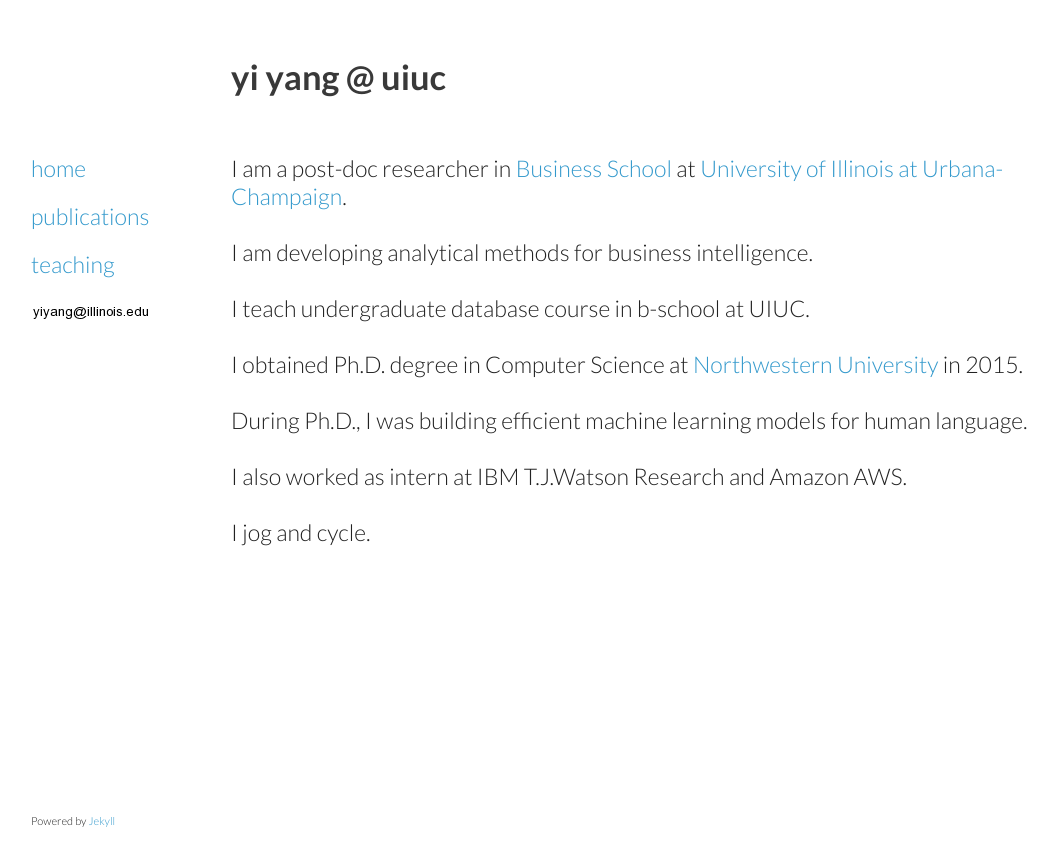
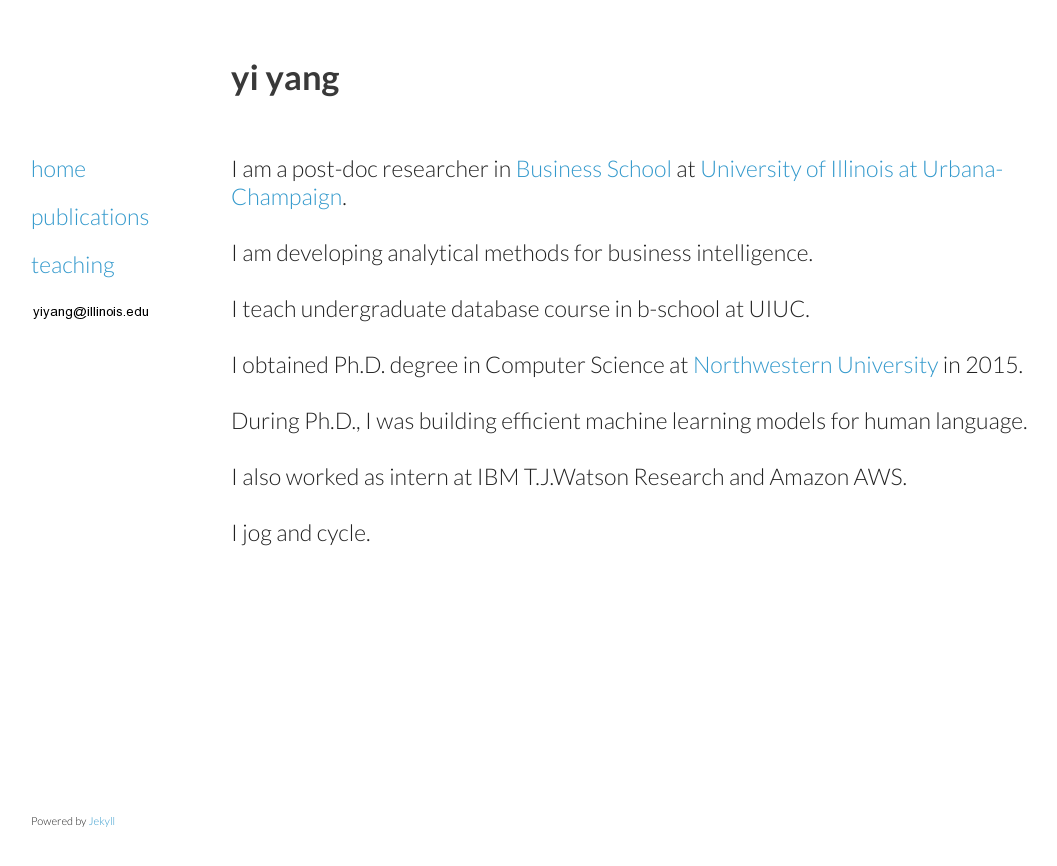
Before and after one commit to yya518/yya518.github.io, a Jekyll site: the page built from index.html, in a window 1280 px wide. Shown: the top 866 px of the page, without its empty margins (109-1166 px from the left). Built offline with Jekyll 4.4.1, drawn with Linux system fonts in a browser that asks for light colours.

Commit message:
add content

```diff
--- a/index.html
+++ b/index.html
@@ -2,7 +2,7 @@
 layout: default
 ---
 
-<h2 id="welcome">yi yang @ uiuc</h2>
+<h2 id="welcome">yi yang </h2>
 
 <p><br>I am a post-doc researcher in <a href = "http://business.illinois.edu/">Business School</a> at <a href = "http://illinois.edu/">University of Illinois at Urbana-Champaign</a>. <br><br>
 
```
